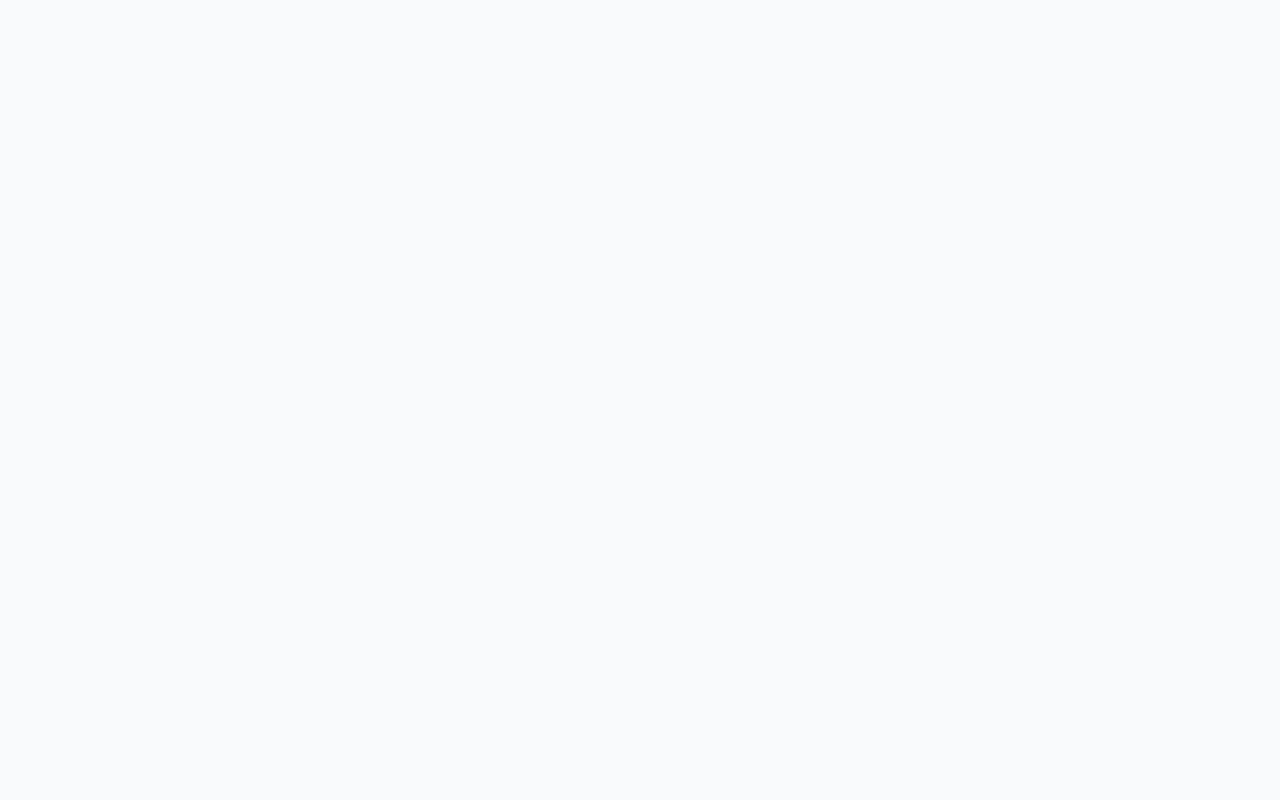
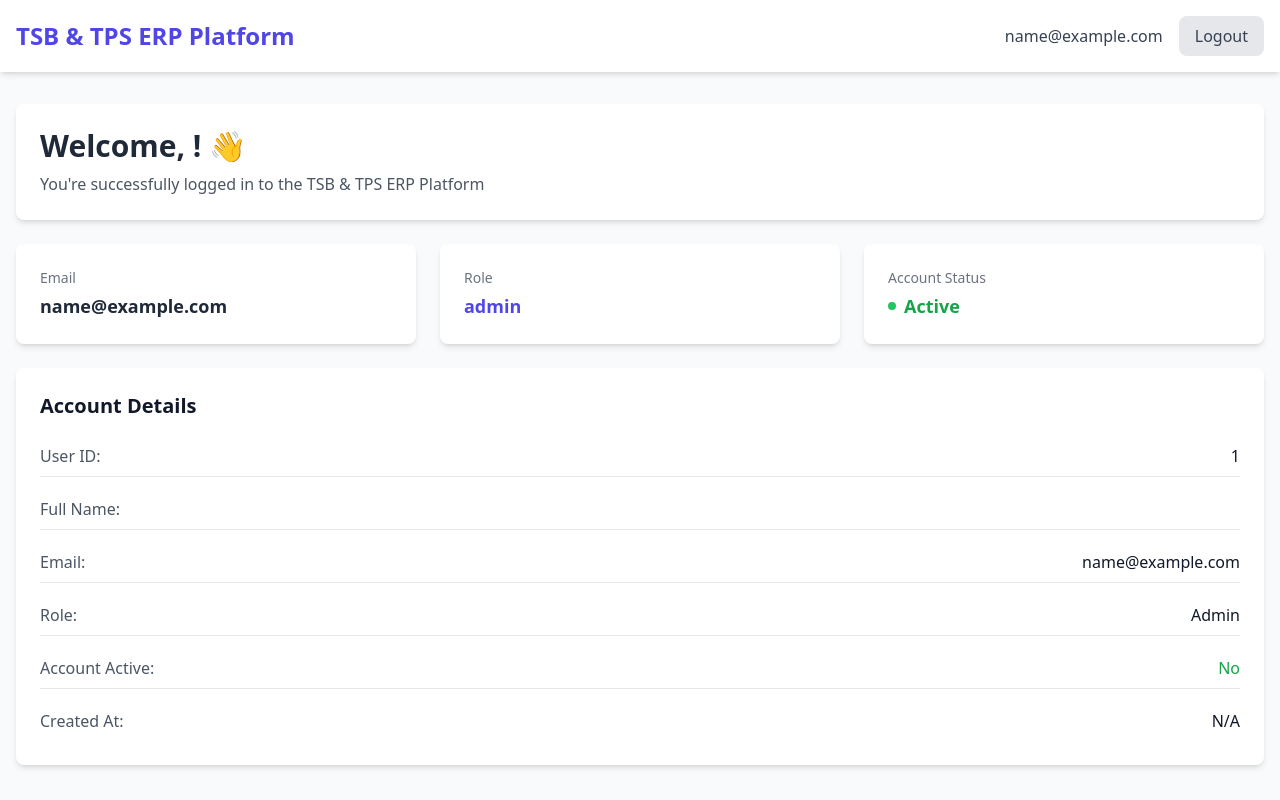
Before and after one commit to ariffzainal/inhouse-erp, a Vue app in the folder frontend/erp-frontend/: page /dashboard in a window 1280 px wide. Before the commit this address had no page. Built offline with nearby package versions, Linux system fonts and the light colour scheme; sample sign-in values are in the browser's storage.

Commit message:
feat: Added dashboard page with user info

```diff
--- a/frontend/erp-frontend/src/router/index.js
+++ b/frontend/erp-frontend/src/router/index.js
@@ -1,6 +1,7 @@
 import { createRouter, createWebHistory } from 'vue-router'
 import { useAuthStore } from '@/stores/auth'
 import LoginView from '@/views/LoginView.vue'
+import DashboardView from '@/views/DashboardView.vue'
 
 const router = createRouter({
   history: createWebHistory(import.meta.env.BASE_URL),
@@ -14,6 +15,12 @@ const router = createRouter({
       name: 'login',
       component: LoginView,
       meta: { requiresGuest: true }  // Only accessible if NOT logged in
+    },
+    {
+      path: '/dashboard',  // ← ADD THIS ROUTE
+      name: 'dashboard',
+      component: DashboardView,
+      meta: { requiresAuth: true }  // Requires login
     },
     // We'll add more routes here (register, dashboard, etc.)
   ],
--- /dev/null
+++ b/frontend/erp-frontend/src/views/DashboardView.vue
@@ -0,0 +1,112 @@
+<template>
+  <div class="min-h-screen bg-gray-50">
+    <!-- Navigation Bar -->
+    <nav class="bg-white shadow-md">
+      <div class="max-w-7xl mx-auto px-4 py-4">
+        <div class="flex justify-between items-center">
+          <h1 class="text-2xl font-bold text-primary">TSB & TPS ERP Platform</h1>
+          <div class="flex items-center gap-4">
+            <span class="text-gray-700">{{ authStore.user?.email }}</span>
+            <button @click="handleLogout" class="btn-secondary">
+              Logout
+            </button>
+          </div>
+        </div>
+      </div>
+    </nav>
+
+    <!-- Main Content -->
+    <div class="max-w-7xl mx-auto px-4 py-8">
+      <!-- Welcome Card -->
+      <div class="card mb-6">
+        <h2 class="text-3xl font-bold text-gray-800 mb-2">
+          Welcome, {{ authStore.user?.full_name }}! 👋
+        </h2>
+        <p class="text-gray-600">
+          You're successfully logged in to the TSB & TPS ERP Platform
+        </p>
+      </div>
+
+      <!-- User Info Grid -->
+      <div class="grid grid-cols-1 md:grid-cols-3 gap-6 mb-6">
+        <!-- Email Card -->
+        <div class="card">
+          <div class="text-sm text-gray-500 mb-1">Email</div>
+          <div class="text-lg font-semibold text-gray-800">
+            {{ authStore.user?.email }}
+          </div>
+        </div>
+
+        <!-- Role Card -->
+        <div class="card">
+          <div class="text-sm text-gray-500 mb-1">Role</div>
+          <div class="text-lg font-semibold text-primary">
+            {{ authStore.user?.role }}
+          </div>
+        </div>
+
+        <!-- Status Card -->
+        <div class="card">
+          <div class="text-sm text-gray-500 mb-1">Account Status</div>
+          <div class="flex items-center">
+            <span class="w-2 h-2 bg-green-500 rounded-full mr-2"></span>
+            <span class="text-lg font-semibold text-green-600">Active</span>
+          </div>
+        </div>
+      </div>
+
+      <!-- Account Details Card -->
+      <div class="card">
+        <h3 class="text-xl font-bold mb-4">Account Details</h3>
+        <div class="space-y-3">
+          <div class="flex justify-between py-2 border-b">
+            <span class="text-gray-600">User ID:</span>
+            <span class="font-medium">{{ authStore.user?.id }}</span>
+          </div>
+          <div class="flex justify-between py-2 border-b">
+            <span class="text-gray-600">Full Name:</span>
+            <span class="font-medium">{{ authStore.user?.full_name }}</span>
+          </div>
+          <div class="flex justify-between py-2 border-b">
+            <span class="text-gray-600">Email:</span>
+            <span class="font-medium">{{ authStore.user?.email }}</span>
+          </div>
+          <div class="flex justify-between py-2 border-b">
+            <span class="text-gray-600">Role:</span>
+            <span class="font-medium capitalize">{{ authStore.user?.role }}</span>
+          </div>
+          <div class="flex justify-between py-2 border-b">
+            <span class="text-gray-600">Account Active:</span>
+            <span class="font-medium text-green-600">{{ authStore.user?.is_active ? 'Yes' : 'No' }}</span>
+          </div>
+          <div class="flex justify-between py-2">
+            <span class="text-gray-600">Created At:</span>
+            <span class="font-medium">{{ formatDate(authStore.user?.created_at) }}</span>
+          </div>
+        </div>
+      </div>
+    </div>
+  </div>
+</template>
+
+<script setup>
+import { useRouter } from 'vue-router'
+import { useAuthStore } from '@/stores/auth'
+
+const router = useRouter()
+const authStore = useAuthStore()
+
+const handleLogout = () => {
+  authStore.logout()
+  router.push('/login')
+}
+
+const formatDate = (dateString) => {
+  if (!dateString) return 'N/A'
+  return new Date(dateString).toLocaleDateString('en-US', {
+    year: 'numeric',
+    month: 'long',
+    day: 'numeric'
+  })
+}
+</script>
```
